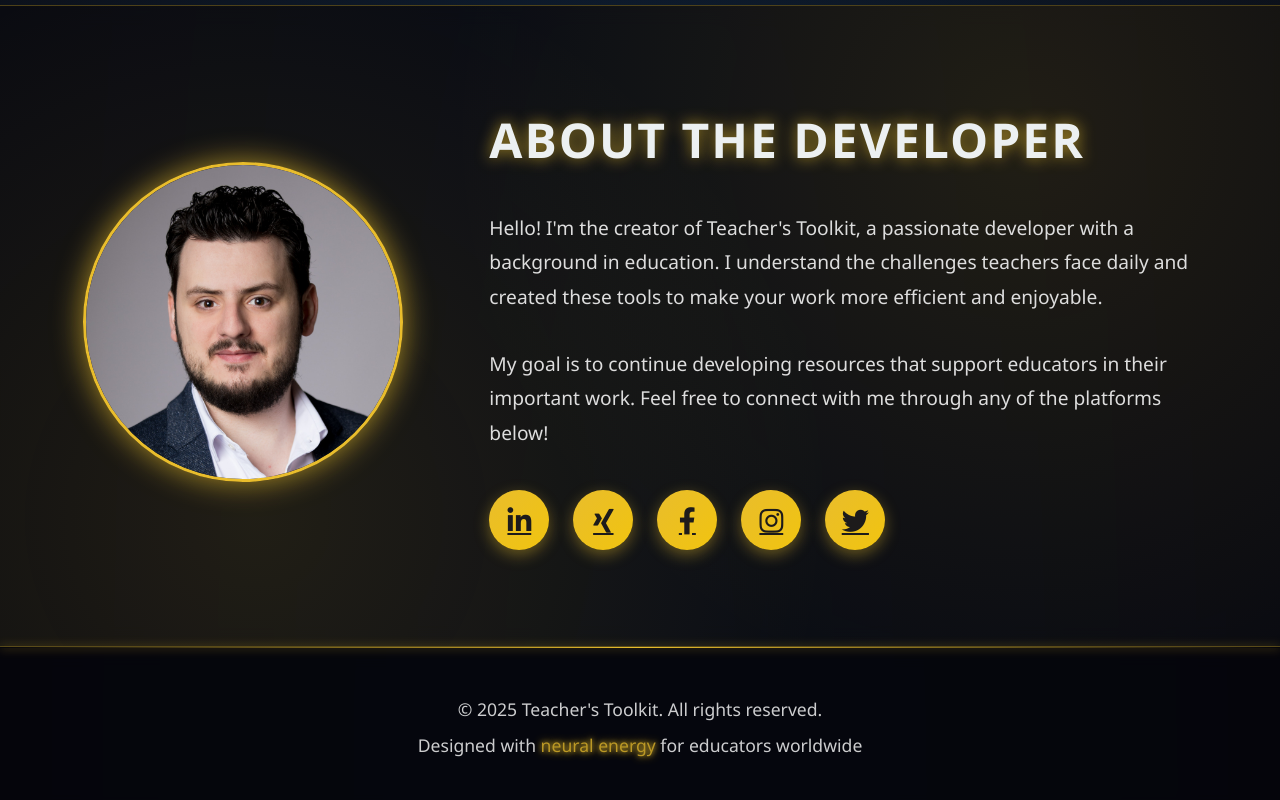
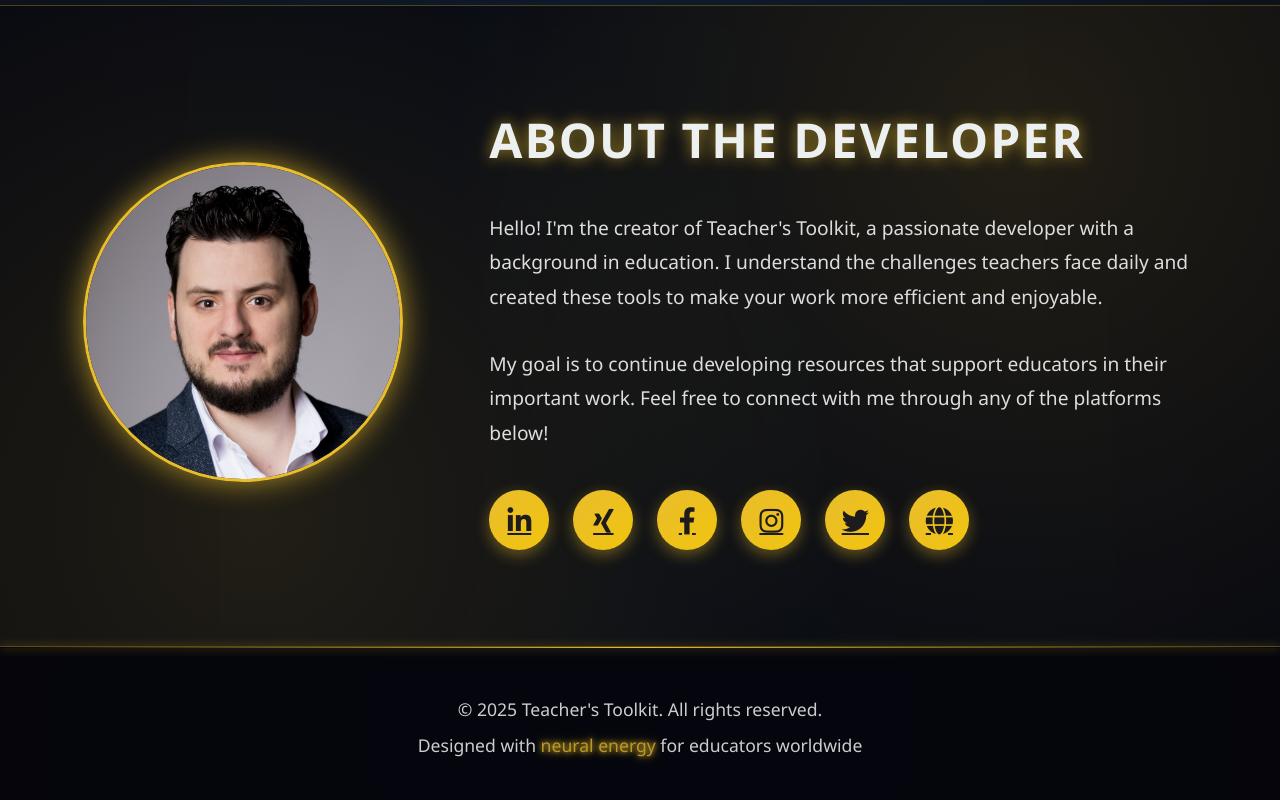
Before and after one commit to ahmedshaashaa992/Teacher-s-Toolkit, a plain HTML site: page index.html in a window 1280 px wide. Shown: the part 1982-2782 px from the top of the page. Drawn offline with Linux system fonts and the light colour scheme.

Commit message:
Add personal website link to social section

```diff
--- a/index.html
+++ b/index.html
@@ -103,6 +103,9 @@
                         <a href="https://x.com/AhmedShaashaa" class="social-link" target="_blank">
                             <i class="fab fa-twitter"></i>
                         </a>
+                        <a href="https://ahmedshaashaa992.github.io/Ahmed-Shaashaa/" class="social-link" target="_blank">
+                            <i class="fas fa-globe"></i>
+                        </a>
                     </div>
                 </div>
             </div>
```
